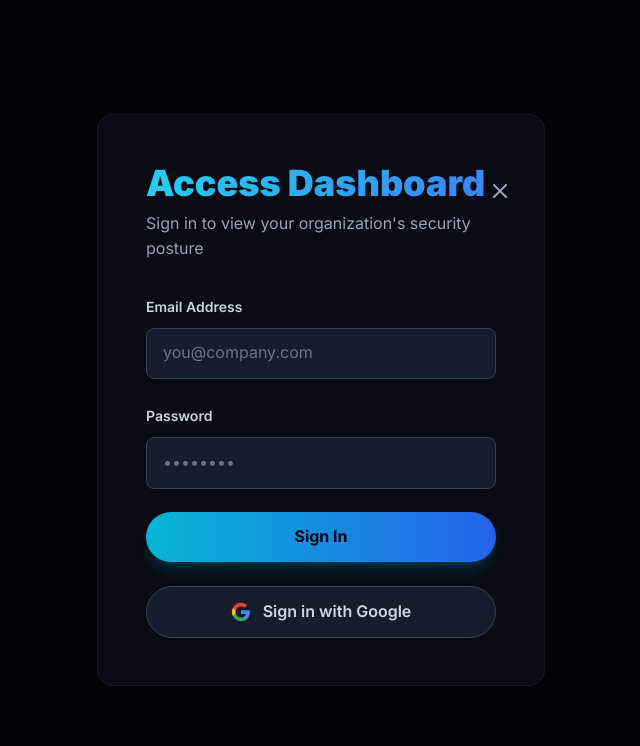
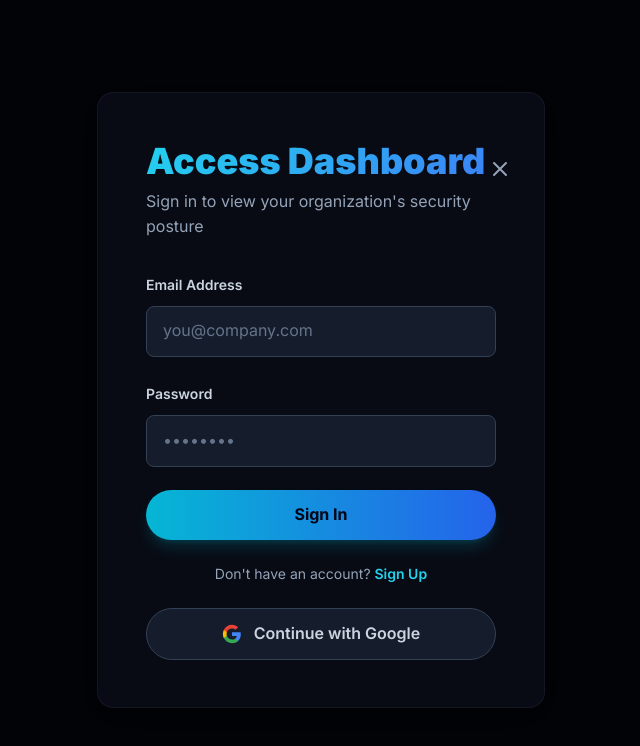
Before and after one commit to Xmicka/behaviour-adaptive-spear-phishing, a React (Vite) app in the folder frontend/: page /login in a window 1280 px wide. Shown: the top 746 px of the page, without its empty margins (319-959 px from the left). Built offline with nearby package versions, Linux system fonts and the light colour scheme; no server answers.

Commit message:
Add built-in user registration directly to the dashboard login flow

```diff
--- a/frontend/src/auth/AuthContext.tsx
+++ b/frontend/src/auth/AuthContext.tsx
@@ -30,6 +30,7 @@ interface AuthContextValue {
     user: AppUser | null
     loading: boolean
     login: (email: string, password: string) => Promise<void>
+    signup: (email: string, password: string) => Promise<void>
     loginWithGoogle: () => Promise<void>
     logout: () => Promise<void>
     isFirebase: boolean
@@ -39,6 +40,7 @@ const AuthContext = createContext<AuthContextValue>({
     user: null,
     loading: true,
     login: async () => { },
+    signup: async () => { },
     loginWithGoogle: async () => { },
     logout: async () => { },
     isFirebase: false,
@@ -93,6 +95,13 @@ export const AuthProvider: React.FC<{ children: React.ReactNode }> = ({ children
         await ensureUserDoc(u)
     }
 
+    const signup = async (email: string, password: string) => {
+        const { createUserWithEmailAndPassword } = await import('../firebase')
+        const u = await createUserWithEmailAndPassword(email, password)
+        setUser(u)
+        await ensureUserDoc(u)
+    }
+
     const loginWithGoogle = async () => {
         const u = await signInWithGoogle()
         setUser(u)
@@ -126,7 +135,7 @@ export const AuthProvider: React.FC<{ children: React.ReactNode }> = ({ children
 
     return (
         <AuthContext.Provider
-            value={{ user, loading, login, loginWithGoogle, logout, isFirebase: true }}
+            value={{ user, loading, login, signup, loginWithGoogle, logout, isFirebase: true }}
         >
             {children}
         </AuthContext.Provider>
--- a/frontend/src/auth/Login.tsx
+++ b/frontend/src/auth/Login.tsx
@@ -15,10 +15,11 @@ interface LoginProps {
 const Login: React.FC<LoginProps> = ({ isOpen = true, onClose }) => {
   const [email, setEmail] = useState('')
   const [password, setPassword] = useState('')
+  const [isSignUp, setIsSignUp] = useState(false)
   const [isLoading, setIsLoading] = useState(false)
   const [error, setError] = useState('')
   const navigate = useNavigate()
-  const { login, loginWithGoogle, isFirebase } = useAuth()
+  const { login, signup, loginWithGoogle, isFirebase } = useAuth()
 
   const handleSubmit = async (e: React.FormEvent) => {
     e.preventDefault()
@@ -31,7 +32,13 @@ const Login: React.FC<LoginProps> = ({ isOpen = true, onClose }) => {
         setIsLoading(false)
         return
       }
-      await login(email, password)
+
+      if (isSignUp) {
+        await signup(email, password)
+      } else {
+        await login(email, password)
+      }
+
       navigate('/dashboard-premium')
     } catch (err: any) {
       setError(err.message || 'Authentication failed. Please try again.')
@@ -136,13 +143,25 @@ const Login: React.FC<LoginProps> = ({ isOpen = true, onClose }) => {
                 {isLoading ? (
                   <>
                     <div className="w-4 h-4 border-2 border-transparent border-t-slate-950 rounded-full animate-spin" />
-                    <span>Signing in...</span>
+                    <span>{isSignUp ? 'Creating account...' : 'Signing in...'}</span>
                   </>
                 ) : (
-                  <span>Sign In</span>
+                  <span>{isSignUp ? 'Sign Up' : 'Sign In'}</span>
                 )}
               </span>
             </button>
+
+            {/* Toggle Sign Up / Sign In mode */}
+            <div className="text-center text-sm text-slate-400 mt-4">
+              {isSignUp ? "Already have an account? " : "Don't have an account? "}
+              <button
+                type="button"
+                onClick={() => { setIsSignUp(!isSignUp); setError(''); }}
+                className="text-cyan-400 font-semibold hover:underline bg-transparent border-none p-0 cursor-pointer"
+              >
+                {isSignUp ? 'Sign In' : 'Sign Up'}
+              </button>
+            </div>
 
             {/* Google */}
             <button
@@ -157,7 +176,7 @@ const Login: React.FC<LoginProps> = ({ isOpen = true, onClose }) => {
                 <path fill="#FBBC05" d="M5.84 14.09c-.22-.66-.35-1.36-.35-2.09s.13-1.43.35-2.09V7.07H2.18C1.43 8.55 1 10.22 1 12s.43 3.45 1.18 4.93l2.85-2.22.81-.62z" />
                 <path fill="#EA4335" d="M12 5.38c1.62 0 3.06.56 4.21 1.64l3.15-3.15C17.45 2.09 14.97 1 12 1 7.7 1 3.99 3.47 2.18 7.07l3.66 2.84c.87-2.6 3.3-4.53 6.16-4.53z" />
               </svg>
-              <span>{isFirebase ? 'Sign in with Google' : 'Google (requires Firebase)'}</span>
+              <span>{isFirebase ? 'Continue with Google' : 'Google (requires Firebase)'}</span>
             </button>
 
 
```
